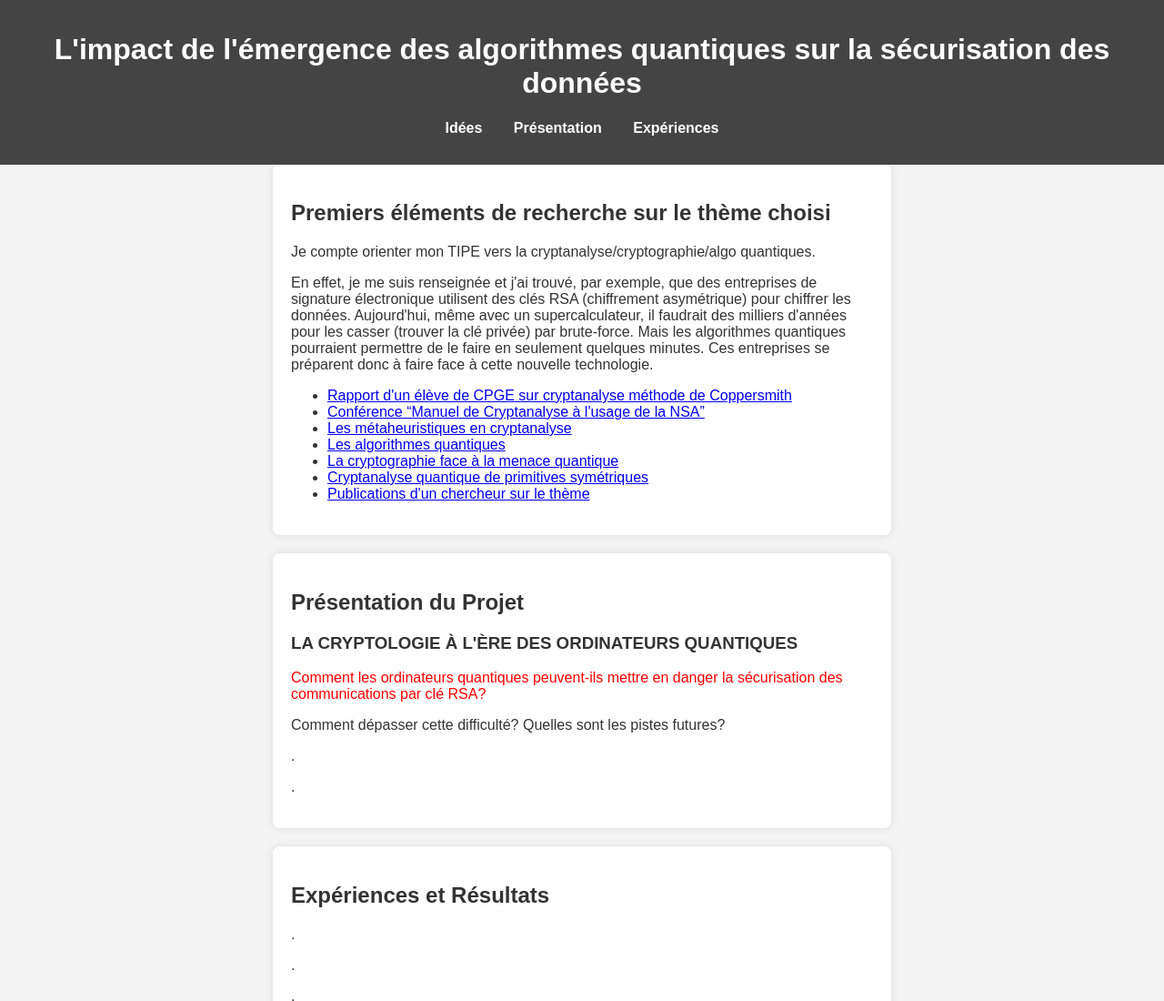
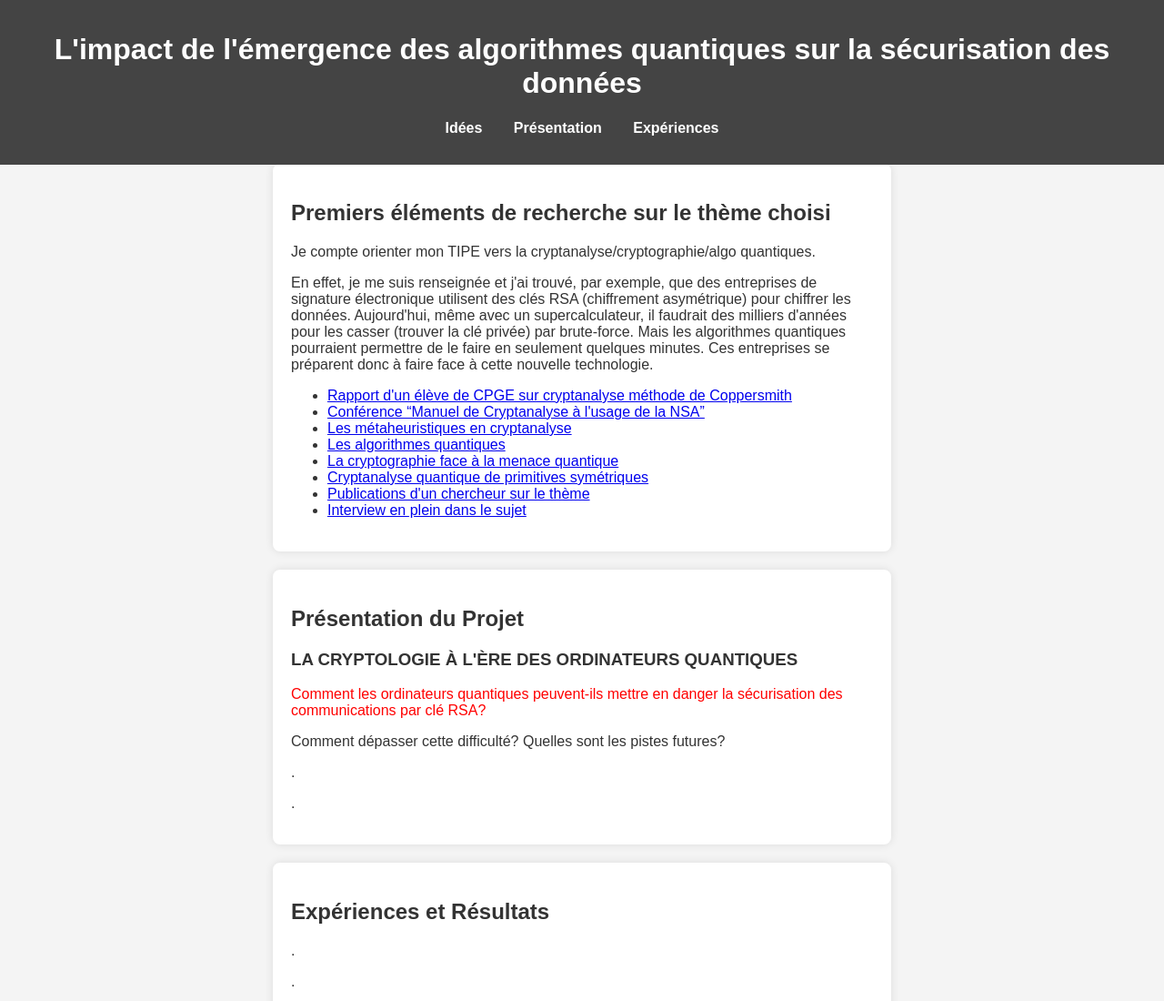
Before and after one commit to maialaulan/tipe-cryptanalyse, a plain HTML site: page index.html in a window 1280 px wide. Shown: the top 1100 px of the page at 91% size. Drawn offline with Linux system fonts and the light colour scheme.

Commit message:
Update index.html

```diff
--- a/index.html
+++ b/index.html
@@ -30,6 +30,7 @@
             <li><a href="https://lejournal.cnrs.fr/articles/la-cryptographie-face-a-la-menace-quantique" target="_blank">La cryptographie face à la menace quantique</a></li>
             <li><a href="https://inria.hal.science/hal-01409206/document" target="_blank">Cryptanalyse quantique de primitives symétriques</a></li>
             <li><a href="https://bonneta.in/pages/publications.html">Publications d'un chercheur sur le thème</a></li>
+            <li><a href="https://www.youtube.com/watch?v=bADQkpjlWDQ">Interview en plein dans le sujet</a></li>
 
         </ul>
     </section>
```
